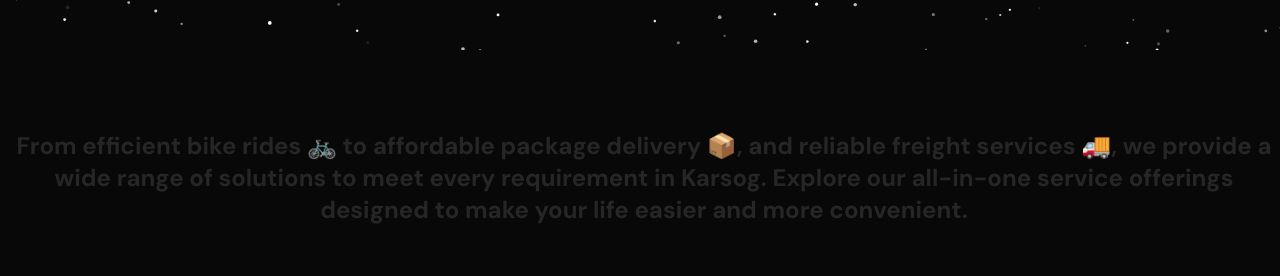
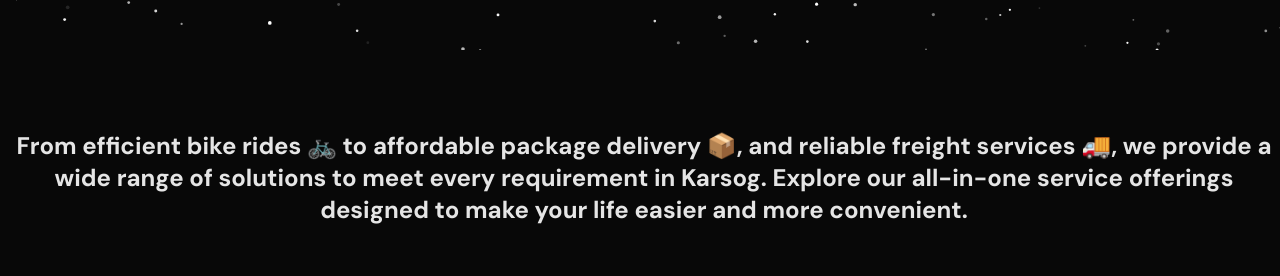
Before and after one commit to MoonfrostEsencia/A.D.S., a Next.js app: page / in a window 1280 px wide. Shown: the part 3980-4256 px from the top of the page. Built offline with nearby package versions, Linux system fonts and the light colour scheme.

Commit message:
Update card.tsx

```diff
--- a/src/components/global/card.tsx
+++ b/src/components/global/card.tsx
@@ -10,7 +10,7 @@
 
   return (
     <div className="w-full h-full py-20">
-      <h2 className="max-w-7xl text-center pl-2 mx-auto text-m md:text-2xl font-bold text-neutral-800 dark:text-neutral-200 ">
+      <h2 className="max-w-7xl text-center pl-2 mx-auto text-m md:text-2xl font-bold text-neutral-200 ">
       From efficient bike rides 🚲 to affordable package delivery 📦, and reliable freight services 🚚, we provide a wide range of solutions to meet every requirement in Karsog. Explore our all-in-one service offerings designed to make your life easier and more convenient.
 </h2>
       <Carousel items={cards} />
```
